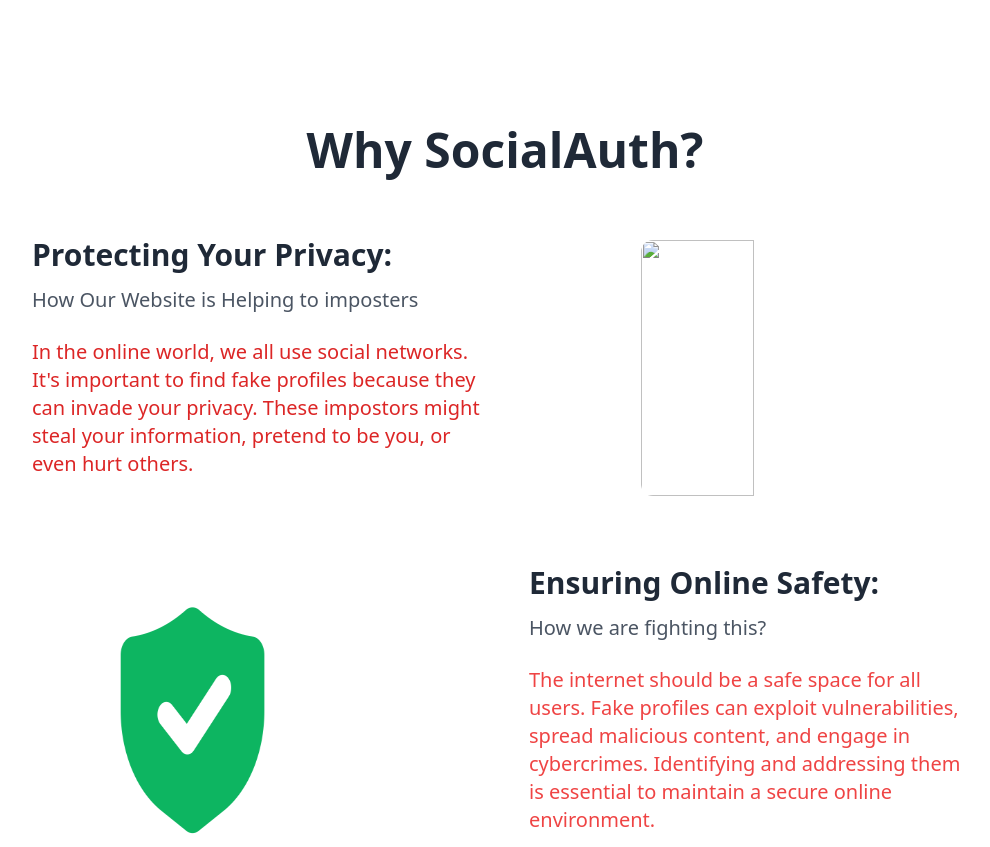
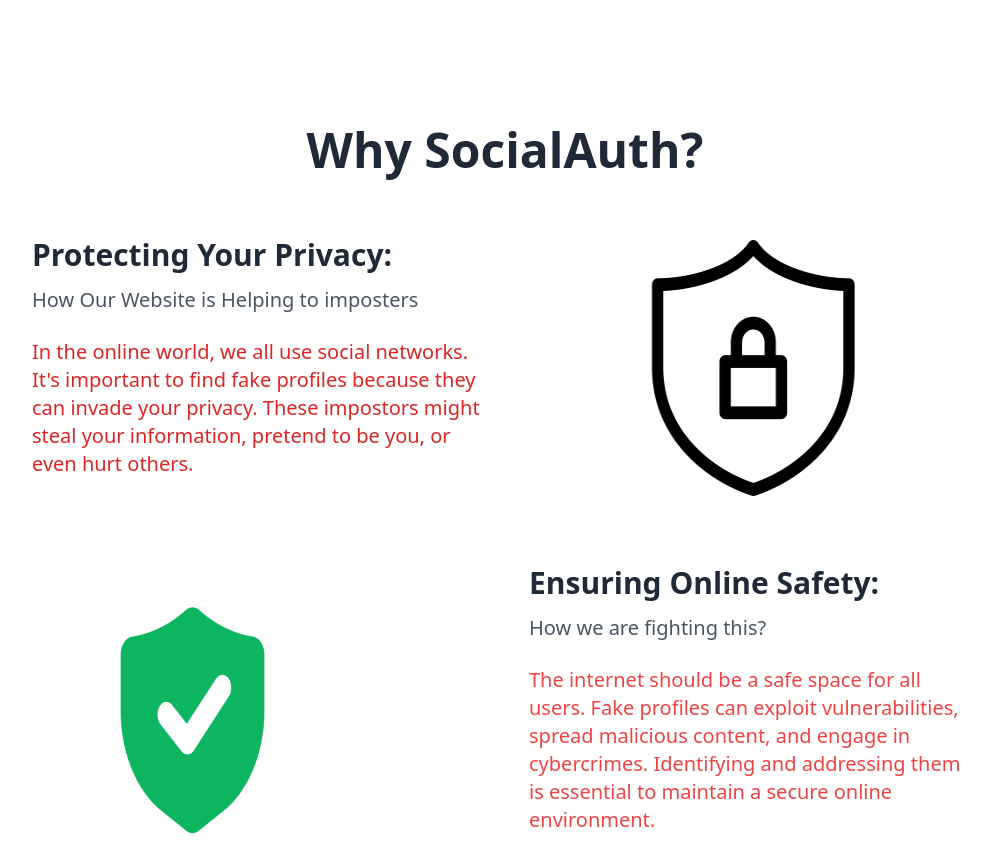
Before and after one commit to Siddheshjondhale/socialProject, a Django app: page / in a window 1280 px wide. Shown: the part 952-1799 px from the top of the page, without its empty margins (135-1125 px from the left). Run offline with Django 4.2, Linux system fonts and the light colour scheme.

Commit message:
img added

```diff
--- a/socialProject/settings.py
+++ b/socialProject/settings.py
@@ -122,7 +122,6 @@ STATIC_URL = '/static/'
 MEDIA_ROOT = os.path.join(BASE_DIR,"media")
 MEDIA_URL = "/media/"
 
-
 # Default primary key field type
 # https://docs.djangoproject.com/en/4.2/ref/settings/#default-auto-field
 
--- a/socialProjectApp/templates/index.html
+++ b/socialProjectApp/templates/index.html
@@ -1,3 +1,7 @@
+
+
+{% load static %}
+
 <!DOCTYPE html>
 <html lang="en">
   <head>
@@ -264,13 +268,13 @@
           </div>
           <div class="w-full sm:w-1/2 p-6">
             <img class="w-full sm:h-64 mx-auto rounded-xl md:w-1/2"
-              src="" alt="" srcset="">
+              src="{%static 'images/privacy.png'%}" alt="" srcset="">
           </div>
         </div>
         <div class="flex flex-wrap flex-col-reverse sm:flex-row">
           <div class="w-full sm:w-1/2 p-6 mt-6">
             <div class="w-full sm:w-1/2 p-6">
-              <img class="w-full sm:h-64 md:mx-12 rounded-xl md:w-full" src="templates/static/safety.png" alt="" srcset="">
+              <img class="w-full sm:h-64 md:mx-12 rounded-xl md:w-full" src="{%static 'images/safety.png'%}" alt="" srcset="">
             </div>
           </div>
           <div class="w-full sm:w-1/2 p-6 mt-6">
```
Also changed, not shown: karan_sankhe1723/2023-03-29_15-38-53_UTC_profile_pic.jpg (deleted), socialProjectApp/karan_sankhe1723/2023-03-29_15-38-53_UTC_profile_pic.jpg (deleted), socialProjectApp/static/images/fake-news.png (renamed from socialProjectApp/static/fake-news.png), socialProjectApp/static/images/privacy.png (renamed from socialProjectApp/static/privacy.png), socialProjectApp/static/images/safety.png (renamed from socialProjectApp/static/safety.png), socialProjectApp/static/images/sentiment 4.jpg (renamed from socialProjectApp/static/sentiment 4.jpg), socialProjectApp/static/images/sentiment 5.jpg (renamed from socialProjectApp/static/sentiment 5.jpg), socialProjectApp/static/images/sentiment1.jpg (renamed from socialProjectApp/static/sentiment1.jpg), socialProjectApp/static/images/sentiment2.jpg (renamed from socialProjectApp/static/sentiment2.jpg), socialProjectApp/static/images/sentiment3.jpg (renamed from socialProjectApp/static/sentiment3.jpg), socialProjectApp/static/images/sentiment4.jpg (renamed from socialProjectApp/static/sentiment4.jpg), 4 other files.
